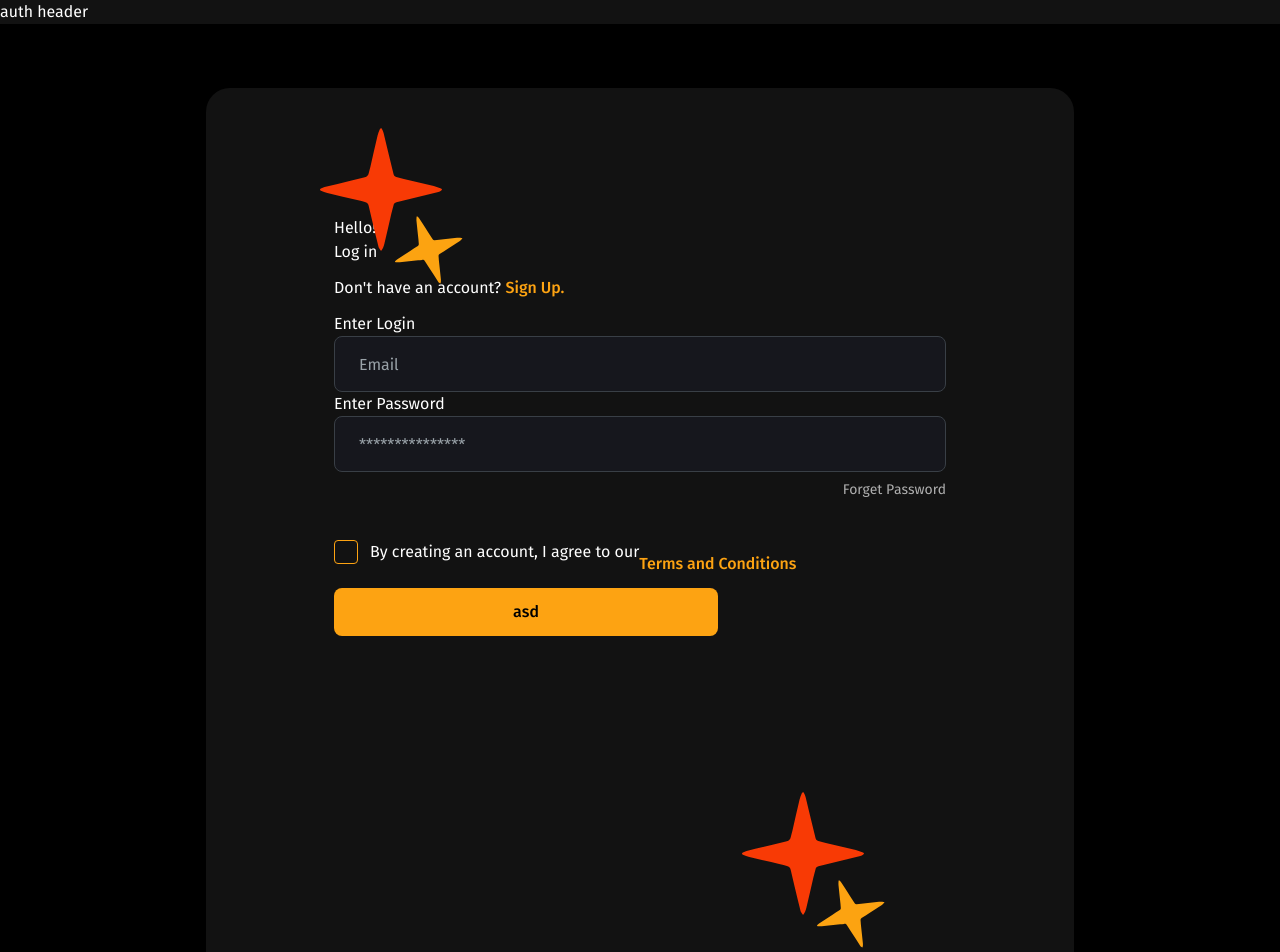
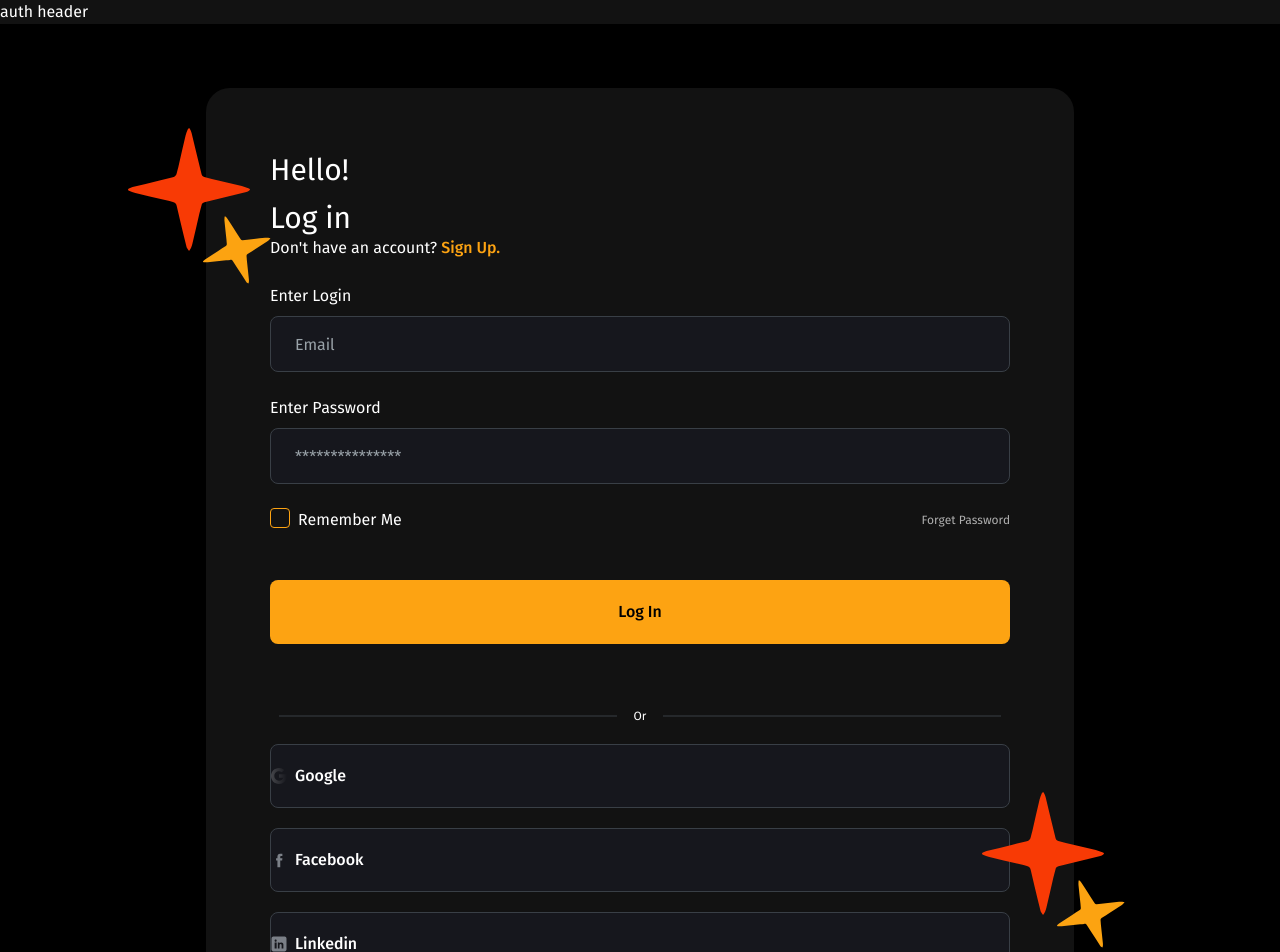
Before and after one commit to chubinaaa/artoa-FE, a Next.js app: page /sign-in in a window 1280 px wide. Shown: the top 952 px of the page. Built offline with nearby package versions, Linux system fonts and the light colour scheme.

Commit message:
done desktop ui

```diff
--- a/src/app/(auth)/sign-in/page.tsx
+++ b/src/app/(auth)/sign-in/page.tsx
@@ -8,17 +8,20 @@ import { Checkbox } from "@/components/ui/checkbox";
 export default function SignIn() {
   return (
     <div className="bg-black">
-      <Icons.bg_stars className="absolute left-80 top-32" />
-      <Icons.bg_stars className="absolute -bottom-40 right-96" />
+      <Icons.bgStars className="absolute left-32 top-32" />
+      <Icons.bgStars className="absolute -bottom-40 right-36" />
       <div className="flex items-center justify-center">
-        <div className="my-16 h-[1026px] w-[868px] rounded-3xl bg-background p-[128px]">
-          <div className="">
-            <p>Hello!</p>
+        <div className="my-16 h-[1026px] w-[868px] rounded-3xl bg-background p-[64px]">
+          <div className="text-3xl">
+            <p className="mb-3">Hello!</p>
             <p>Log in</p>
-            <p>
+            <p className="mt-0 flex text-base">
               {"Don't have an account? "}
               <Link
-                className={cn(buttonVariants({ variant: "link" }), "p-0")}
+                className={cn(
+                  buttonVariants({ variant: "link" }),
+                  "flex flex-wrap items-start p-0 ps-1",
+                )}
                 href="/sign-up"
               >
                 Sign Up.
@@ -27,43 +30,86 @@ export default function SignIn() {
           </div>
           <form>
             <div className="">
-              <div className="">
-                <label>Enter Login</label>
-                <Input placeholder="Email" />
+              <div className="mb-6">
+                <label className="mb-2 flex">Enter Login</label>
+                <Input className="w-[740px]" placeholder="Email" />
               </div>
               <div>
-                <label>Enter Password</label>
-                <Input placeholder="***************" type="password" />
-                <Link
-                  className="right-0 mt-2 flex justify-end p-0 text-sm text-[#AFAFAF]"
-                  href="#"
-                >
-                  Forget Password
-                </Link>
+                <label className="mb-2 flex">Enter Password</label>
+                <Input
+                  className="w-[740px]"
+                  placeholder="***************"
+                  type="password"
+                />
+                <div className="mt-6 flex justify-between">
+                  <div className="flex">
+                    <Checkbox className="me-2 size-5" /> Remember Me
+                  </div>
+                  <Link
+                    className="flex items-center p-0 text-xs text-[#AFAFAF]"
+                    href="#"
+                  >
+                    Forget Password
+                  </Link>
+                </div>
               </div>
             </div>
-            <div className="mt-10 flex">
+            {/* <div className="my-10 flex items-center text-xs">
               <Checkbox className="me-3" /> By creating an account, I agree to
               our
-              <Link
-                className={cn(buttonVariants({ variant: "link" }), "p-0")}
-                href="#"
+              <p className="ms-2 flex cursor-pointer underline">
+                Terms and Conditions
+              </p>
+            </div> */}
+            <div>
+              <Button
+                className={cn(
+                  buttonVariants({ variant: "default" }),
+                  "mt-12 h-16 w-[740px] p-0",
+                )}
               >
-                Terms and Conditions
-                {/* gasasworebelia */}
-              </Link>
+                Log In
+              </Button>
+            </div>
+          </form>
+          <div>
+            <div className="mt-16 flex items-center justify-around text-xs">
+              <Icons.horizontalLine /> Or <Icons.horizontalLine />
             </div>
             <div>
               <Button
                 className={cn(
-                  buttonVariants({ variant: "default" }),
-                  "w-96 p-0",
+                  buttonVariants({ variant: "thirdParty" }),
+                  "mt-5 h-16 w-[740px] p-0",
                 )}
               >
-                asd
+                <Icons.google className="size-6" />
+                Google
+              </Button>
+              <Button
+                className={cn(
+                  buttonVariants({ variant: "thirdParty" }),
+                  "mt-5 h-16 w-[740px] p-0",
+                )}
+              >
+                <Icons.facebook
+                  className="text-xl"
+                  color="hsla(217, 5%, 51%, 1)"
+                />
+                Facebook
+              </Button>
+              <Button
+                className={cn(
+                  buttonVariants({ variant: "thirdParty" }),
+                  "mt-5 h-16 w-[740px] p-0",
+                )}
+              >
+                <Icons.linkedin className="size-6" />
+                {/*ar mushaobs size parametri */}
+                Linkedin
               </Button>
             </div>
-          </form>
+          </div>
         </div>
       </div>
     </div>
--- a/src/components/icons.tsx
+++ b/src/components/icons.tsx
@@ -409,7 +409,7 @@ export const Icons = {
       />
     </svg>
   ),
-  bg_stars: (props: SvgIconProps) => (
+  bgStars: (props: SvgIconProps) => (
     <svg
       width="154"
       height="168"
@@ -428,4 +428,61 @@ export const Icons = {
       />
     </svg>
   ),
+  horizontalLine: (props: SvgIconProps) => (
+    <svg
+      width="338"
+      height="2"
+      viewBox="0 0 338 2"
+      fill="none"
+      xmlns="http://www.w3.org/2000/svg"
+      {...props}
+    >
+      <rect y="0.5" width="338" height="1" fill="#393E45" />
+    </svg>
+  ),
+  google: (props: SvgIconProps) => (
+    <svg
+      width="24"
+      height="24"
+      viewBox="0 0 24 24"
+      fill="none"
+      xmlns="http://www.w3.org/2000/svg"
+      {...props}
+    >
+      <path
+        d="M23.7352 9.5H12V14.5H18.4862C17.4775 17.1216 14.9772 19 12 19C8.13403 19 5 15.866 5 12C5 8.13397 8.13403 5 12 5C13.4019 5 14.6939 5.43066 15.7885 6.14069C15.9561 6.24957 16.1289 6.35181 16.2863 6.47406L19.9235 3.00409L19.8414 2.94098C17.7369 1.11707 15.0035 0 12 0C5.37256 0 0 5.37256 0 12C0 18.6274 5.37256 24 12 24C18.1177 24 23.1555 19.4188 23.8961 13.5018C23.9586 13.0102 24 12.5087 24 12C24 11.1422 23.9063 10.3068 23.7352 9.5Z"
+        fill="url(#paint0_linear_856_15236)"
+      />
+      <defs>
+        <linearGradient
+          id="paint0_linear_856_15236"
+          x1="0"
+          y1="12"
+          x2="24"
+          y2="12"
+          gradientUnits="userSpaceOnUse"
+        >
+          <stop stopColor="white" stopOpacity="0.2" />
+          <stop offset="1" stopColor="white" stopOpacity="0" />
+        </linearGradient>
+      </defs>
+    </svg>
+  ),
+  linkedin: (props: SvgIconProps) => (
+    <svg
+      width="24"
+      height="24"
+      viewBox="0 0 24 24"
+      fill="none"
+      xmlns="http://www.w3.org/2000/svg"
+      {...props}
+    >
+      <path
+        fillRule="evenodd"
+        clipRule="evenodd"
+        d="M20.3662 0.75H3.63384C2.04928 0.75 0.75 2.04942 0.75 3.6338V20.3662C0.75 21.9505 2.04928 23.25 3.63384 23.25H20.3661C21.9509 23.25 23.25 21.9505 23.25 20.3662V3.6338C23.25 2.04942 21.9509 0.75 20.3662 0.75ZM8.48438 11.6162V18.5625H5.4375V12.1344V9.79688H8.48438V11.6162ZM6.95484 8.49038C6.1072 8.49038 5.41941 7.80309 5.41941 6.95494C5.41941 6.10664 6.1072 5.4202 6.95484 5.4202C7.80366 5.4202 8.4908 6.10669 8.4908 6.95494C8.4908 7.80309 7.8037 8.49038 6.95484 8.49038ZM18.5625 13.7812V18.5625H15.9375V14.3047C15.9375 13.2852 15.8271 11.9739 14.4298 11.9739C13.0113 11.9739 12.7969 13.0838 12.7969 14.2312V18.5625H10.2656V11.49V9.79688H12.7031V10.9688H12.7291C13.0927 10.3125 13.9833 9.79594 15.3096 9.79594C17.5442 9.79594 18.3036 10.8526 18.5114 12.5059C18.5607 12.8939 18.5798 13.3125 18.5798 13.7812H18.5625Z"
+        fill="#7B8088"
+      />
+    </svg>
+  ),
 };
--- a/src/components/ui/button.tsx
+++ b/src/components/ui/button.tsx
@@ -11,6 +11,8 @@ const buttonVariants = cva(
       variant: {
         default: "bg-primary text-primary-foreground hover:bg-accent",
         link: "text-primary underline-offset-4 hover:underline",
+        thirdParty:
+          "justify-start border bg-input-background text-card-foreground",
         // ...other button variants
       },
       size: {
```
